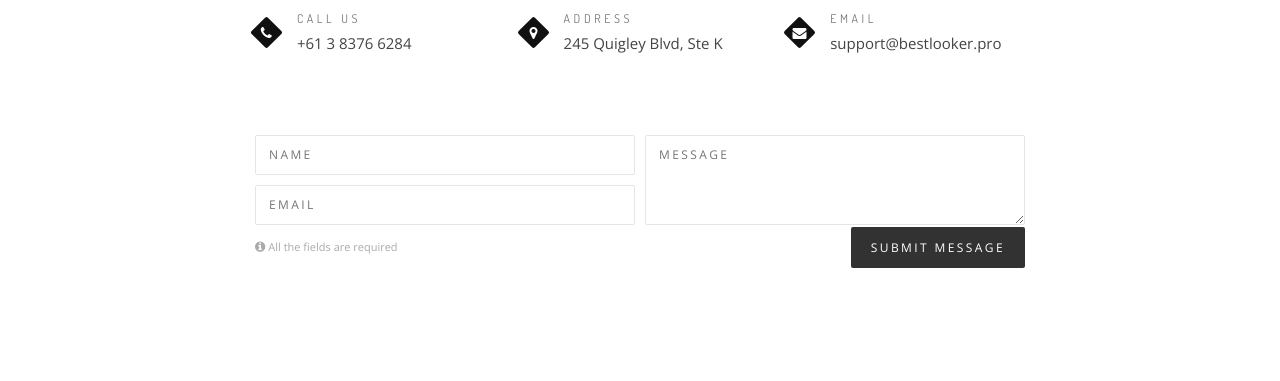
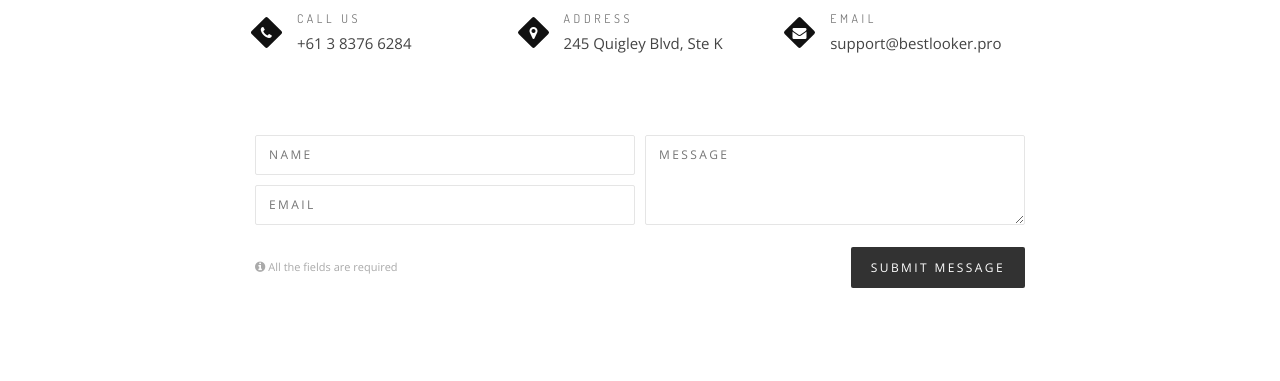
Before and after one commit to mk369/thomas-rhythm, a plain HTML site: page www/index.html in a window 1280 px wide. Shown: the part 7240-7621 px from the top of the page. Drawn offline with nearby package versions, Linux system fonts and the light colour scheme; some packages are replaced by stand-ins of ours; a script that the page names is missing.

Commit message:
Исправил отступы в Contact-form

```diff
--- a/www/css/style.css
+++ b/www/css/style.css
@@ -731,11 +731,11 @@ h6.first-screen{
 	color: #444;
 	margin-top: 6px;
 }
-.contact-form{
+.contact-form .form-row{
 	margin: 0 -5px;
 	overflow: hidden;
 }
-.contact-form .form-col{
+.contact-form .form-row .form-col{
 	float: left;
 	width: 50%;
 	padding: 0 5px;
@@ -745,10 +745,11 @@ h6.first-screen{
 }
 .contact-form .form-info{
 	line-height: 40px;
-	margin-left: 5px;
 }
-.contact-form button{
-	margin-right: 5px;
+
+.contact-form .form-submit{
+	overflow: hidden;
+	margin-top: 20px;
 }
 /* ----- CONTACT END */
 /* ----- MAP START ----- */
--- a/www/index.html
+++ b/www/index.html
@@ -855,6 +855,7 @@
 						</div>
 						<!-- / contact-items-wraqpper -->
 						<form class="contact-form">
+							<div class="form-row">
 								<div class="form-col">
 									<input type="text" name="user-name" id="user-name" class="form-control" placeholder="Name">
 									<input type="text" name="user-email" id="user-email" class="form-control" placeholder="Email">
@@ -864,10 +865,13 @@
 									<textarea name="user-message" id="user-message" class="form-control" placeholder="message"></textarea>
 								</div>
 								<!-- / form-col -->
+							</div>
+							<div class="form-submit">
 								<div class="form-info pull-left">
 									<span><i class="fa fa-info-circle"></i>All the fields are required</span>
 								</div>
 								<button type="submit" class="btn btn-black pull-right">Submit message</button>
+							</div>
 						</form>
 						<!-- / contact-form -->
 					</div>
```
Lines whose indentation alone changed are shown as unchanged.
